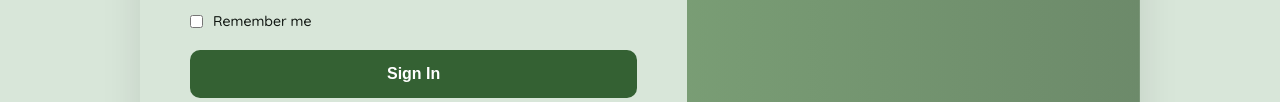
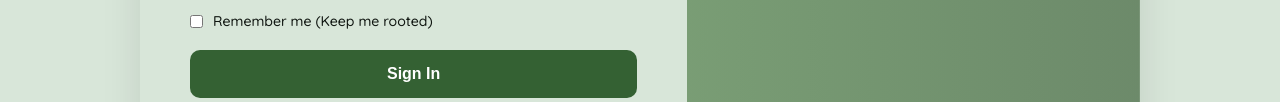
Before and after one commit to ProgiG05/VIZSGAREMEK, a website with bundled scripts: page public/sites/login.html in a window 1280 px wide. Shown: the part 473-575 px from the top of the page. Built offline with nearby package versions, Linux system fonts and the light colour scheme.

Commit message:
keep me rooted

```diff
--- a/public/mains/gardens.js
+++ b/public/mains/gardens.js
@@ -2,7 +2,7 @@ import { setupNavbar } from './navbar.js';
 import { setupSidePanel } from './navbar.js';
 import { setupLoginState } from './navbar.js';
 import { getUser, apiFetch } from './api.js';
-import { showAlert, showConfirm } from './popup.js';
+import { showConfirm } from './popup.js';
 
 
 document.addEventListener("DOMContentLoaded", async () => {
--- a/public/sites/login.html
+++ b/public/sites/login.html
@@ -31,7 +31,7 @@
 
                     <div class="check-cont">
                         <input type="checkbox" id="remember">
-                        <label for="remember">Remember me</label>
+                        <label for="remember">Remember me (Keep me rooted)</label>
                     </div>
 
                     <button type="submit" class="login-btn">Sign In</button>
```
